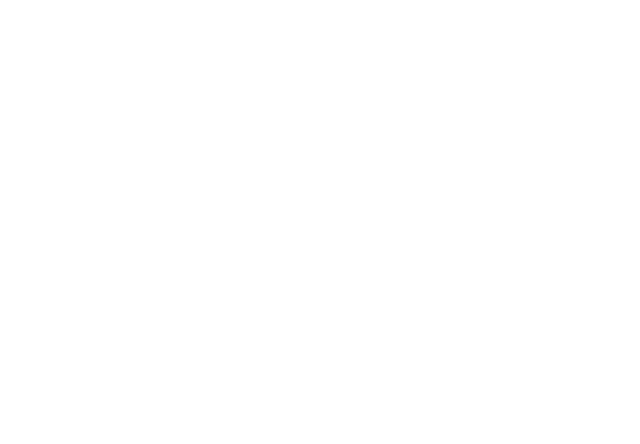
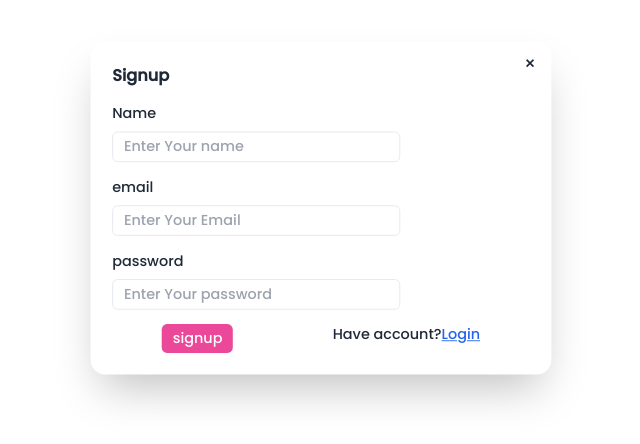
Before and after one commit to Nitish-kr-Mandal/Book-Store, a React (Vite) app in the folder Frontend/: page /signup in a window 1280 px wide. Before the commit this address had no page. Shown: the part 192-636 px from the top of the page, without its empty margins (275-915 px from the left). Built offline with nearby package versions, Linux system fonts and the light colour scheme.

Commit message:
add login and signup

```diff
--- a/Frontend/package.json
+++ b/Frontend/package.json
@@ -12,6 +12,7 @@
   "dependencies": {
     "react": "^18.2.0",
     "react-dom": "^18.2.0",
+    "react-hook-form": "^7.51.5",
     "react-router-dom": "^6.23.1",
     "react-slick": "^0.30.2",
     "slick-carousel": "^1.8.1"
--- a/Frontend/src/App.jsx
+++ b/Frontend/src/App.jsx
@@ -2,6 +2,7 @@
 import Home from './Home/Home'
 import { Route, Routes } from 'react-router-dom'
 import Courses from './Courses/Courses'
+import Signup from './components/Signup'
 
 function App() {
   return (
@@ -10,6 +11,7 @@
       <Routes>
         <Route path='/' element={<Home/>} />
         <Route path='/course' element={<Courses/>} />
+        <Route path='/signup' element={<Signup/>} />
       </Routes>
      </div>
    </>
--- /dev/null
+++ b/Frontend/src/components/Login.jsx
@@ -0,0 +1,73 @@
+import React from 'react'
+import { Link} from 'react-router-dom'
+import { useForm } from "react-hook-form"
+
+function Login() {
+
+    const {
+        register,
+        handleSubmit,
+        formState: { errors },
+      } = useForm()
+
+      const onSubmit = (data) => console.log(data)
+
+
+  return (
+    <>
+     <div>
+        <dialog id="my_modal" className="modal">
+            <div className="modal-box dark:bg-slate-900 dark:text-white">
+                <form  onSubmit={handleSubmit(onSubmit)}
+                 method="dialog" >
+
+                <Link
+                 to={"/"}
+                className="btn btn-sm btn-circle btn-ghost absolute right-2 top-2">✕</Link>
+
+                <h3 className="font-bold text-lg">Login</h3>
+                {/* email */}
+                <div className=' mt-4 space-y-2'>
+                    <span>email</span>
+                    <br />
+                    <input type="email"
+                     placeholder='Enter Your Email'
+                     className='w-80 px-3 py-1 border rounded-md outline-none dark:bg-slate-900 dark:text-white'
+                     {...register("email", { required: true })}
+                     />
+                     <br />
+                      {errors.email && <span className=' text-sm text-red-500'>This field is required</span>}
+                </div>
+
+                {/* password */}
+                <div className=' mt-4 space-y-2'>
+                    <span>password</span>
+                    <br />
+                    <input type="password"
+                     placeholder='Enter Your password'
+                     className='w-80 px-3 py-1 border rounded-md outline-none dark:bg-slate-900 dark:text-white'
+                     {...register("password", { required: true })}
+                     />
+                     <br />
+                      {errors.password && <span className=' text-sm text-red-500'>This field is required</span>}
+
+                </div>
+
+                {/* button */}
+                <div className='flex justify-around mt-4'>
+                    <button
+                    className=' bg-pink-500 text-white rounded-md px-3 py-1 hover:bg-pink-700 cursor-pointer'>Login</button>
+                    <p>Not registered?
+                        <Link
+                         to={"/signup"}
+                        className=' underline text-blue-600 cursor-pointer'> signup </Link></p>
+                </div>
+                </form>
+            </div>
+        </dialog>
+        </div>
+    </>
+  )
+}
+
+export default Login
--- a/Frontend/src/components/Navbar.jsx
+++ b/Frontend/src/components/Navbar.jsx
@@ -1,4 +1,5 @@
 import React, { useEffect, useState } from 'react'
+import Login from './Login';
 
 function Navbar() {
 
@@ -109,7 +110,10 @@
 </label>
   </div>
   <div className=' mx-2'>
-    <a className=" bg-black text-white px-3 py-2 rounded-md hover:bg-slate-700 cursor-pointer">Login</a>
+    <a className=" bg-black text-white px-3 py-2 rounded-md hover:bg-slate-700 cursor-pointer"
+    onClick={() => document.getElementById("my_modal").showModal()}
+    >Login</a>
+    <Login/>
     </div>
 </div>
 </div>
--- /dev/null
+++ b/Frontend/src/components/Signup.jsx
@@ -0,0 +1,84 @@
+import React from 'react'
+import { Link } from 'react-router-dom'
+import Login from './Login'
+import { useForm } from "react-hook-form"
+
+function Signup() {
+
+  const {
+    register,
+    handleSubmit,
+    formState: { errors },
+  } = useForm()
+
+  const onSubmit = (data) => console.log(data)
+
+  return (
+    <>
+     <div className=' flex justify-center items-center h-screen'>
+     <div className=' w-[600px]'>
+            <div className="modal-box dark:bg-slate-900 dark:text-white">
+                <form  onSubmit={handleSubmit(onSubmit)} method="dialog">
+                <Link
+                 to={"/"}
+                className="btn btn-sm btn-circle btn-ghost absolute right-2 top-2">✕</Link>
+
+                <h3 className="font-bold text-lg">Signup</h3>
+                {/* name */}
+                <div className=' mt-4 space-y-2'>
+                    <span>Name</span>
+                    <br />
+                    <input type="text"
+                     placeholder='Enter Your name'
+                     className='w-80 px-3 py-1 border rounded-md outline-none dark:bg-slate-900 dark:text-white'
+                     {...register("name", { required: true })}
+                     />
+                      <br />
+                      {errors.name && <span className=' text-sm text-red-500'>This field is required</span>}
+                </div>
+
+                {/* email */}
+                <div className=' mt-4 space-y-2'>
+                    <span>email</span>
+                    <br />
+                    <input type="email"
+                     placeholder='Enter Your Email'
+                     className='w-80 px-3 py-1 border rounded-md outline-none dark:bg-slate-900 dark:text-white'
+                     {...register("email", { required: true })}
+                     />
+                      <br />
+                      {errors.email && <span className=' text-sm text-red-500'>This field is required</span>}
+                </div>
+
+                {/* password */}
+                <div className=' mt-4 space-y-2'>
+                    <span>password</span>
+                    <br />
+                    <input type="password"
+                     placeholder='Enter Your password'
+                     className='w-80 px-3 py-1 border rounded-md outline-none dark:bg-slate-900 dark:text-white'
+                     {...register("password", { required: true })}
+                     />
+                      <br />
+                      {errors.password && <span className=' text-sm text-red-500'>This field is required</span>}
+                </div>
+
+                {/* button */}
+                <div className='flex justify-around mt-4'>
+                    <button className=' bg-pink-500 text-white rounded-md px-3 py-1 hover:bg-pink-700 cursor-pointer'>signup</button>
+                    <p>Have account?
+                        <button
+                         onClick={() => document.getElementById("my_modal").showModal()}
+                        className=' underline text-blue-600 cursor-pointer'> Login </button>
+                        <Login/>
+                        </p>
+                </div>
+               </form>
+            </div>
+        </div>
+     </div>
+    </>
+  )
+}
+
+export default Signup
```
Also changed, not shown: 1 other file (tests, documents, lock files or other folders).
